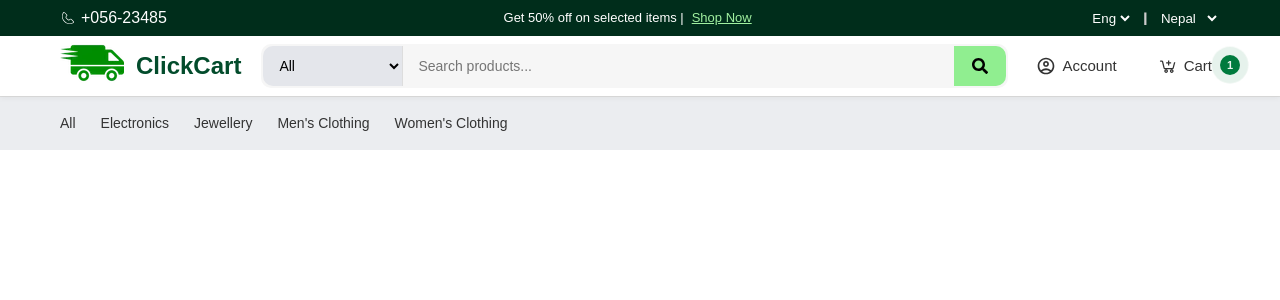
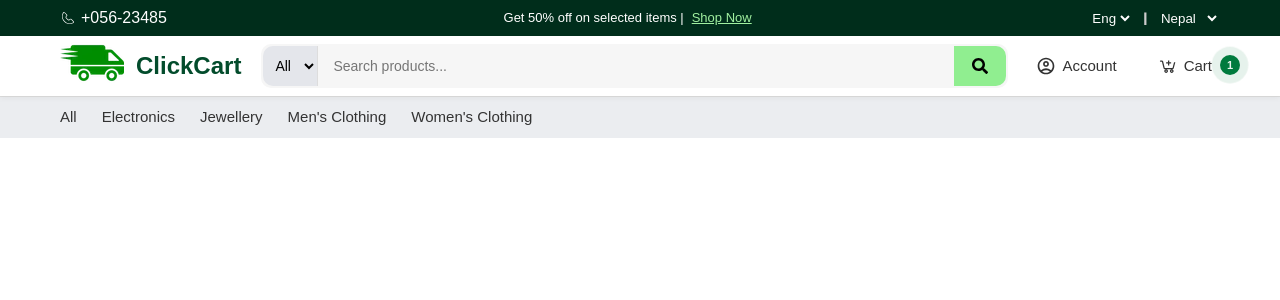
Before and after one commit to arbinsigdel12/Complete-ecommerce-using-Reactjs-, a React (Vite) app: page / in a window 1280 px wide. Shown: the top 300 px of the page. Built offline with nearby package versions, Linux system fonts and the light colour scheme.

Commit message:
update : overlay and select width

```diff
--- a/src/component/Navbar/Navbar.css
+++ b/src/component/Navbar/Navbar.css
@@ -24,6 +24,26 @@ body {
   background-color: var(--bg-color);
   color: var(--text-color);
   line-height: 1.5;
+}
+
+.navbar-wrapper {
+  position: relative;
+}
+
+/* --------- Search Overlay --------- */
+.search-overlay {
+  position: fixed;
+  top: 0;
+  left: 0;
+  width: 100%;
+  height: 100%;
+  background-color: rgba(0, 0, 0, 0.5);
+  z-index: 10;
+  display: none;
+}
+
+.search-overlay.visible {
+  display: block;
 }
 
 /* --------- Top Green Bar --------- */
@@ -126,7 +146,6 @@ body {
   align-items: center;
   background: var(--muted-bg);
   border-radius: 10px;
-  max-width: 100%;
   height: 44px;
   border: 2px solid transparent;
   margin: 0 20px;
@@ -158,17 +177,16 @@ body {
 }
 
 .search-section select {
-  flex-shrink: 0;
-  max-width: 140px;
   border: none;
   background: #e4e6eb;
-  padding: 8px 12px;
+  padding-left: 8px;
   height: 100%;
   border-right: 1px solid var(--divider-color);
   border-radius: 10px 0 0 10px;
   font-size: 14px;
   outline: none;
   cursor: pointer;
+  transition: width 0.2s ease;
 }
 
 .search-section input {
@@ -283,7 +301,7 @@ body {
 /* --------- Category Bar --------- */
 .category-bar {
   background: #ebedf0;
-  padding: 12px 60px;
+  padding: 5px 60px;
   border-top: 1px solid var(--divider-color);
 }
 
@@ -295,7 +313,7 @@ body {
 }
 
 .category-bar li {
-  font-size: 14px;
+  font-size: 15px;
   font-weight: 500;
   color: var(--text-color);
   cursor: pointer;
--- a/src/component/Navbar/Navbar.tsx
+++ b/src/component/Navbar/Navbar.tsx
@@ -1,4 +1,4 @@
-import React, { useState } from "react";
+import React, { useState, useRef, useEffect } from "react";
 import "./Navbar.css";
 import van from "../../assets/Images/van.webp";
 import { FaSearch } from "react-icons/fa";
@@ -8,6 +8,7 @@ import { CiPhone } from "react-icons/ci";
 
 const Navbar: React.FC = () => {
   const [isSearchFocused, setIsSearchFocused] = useState(false);
+  const selectRef = useRef<HTMLSelectElement>(null);
 
   const handleSearchFocus = () => {
     setIsSearchFocused(true);
@@ -17,8 +18,40 @@ const Navbar: React.FC = () => {
     setTimeout(() => setIsSearchFocused(false), 200);
   };
 
+  const handleOverlayClick = () => {
+    setIsSearchFocused(false);
+  };
+
+  // Update select width based on selected option
+  useEffect(() => {
+    const select = selectRef.current;
+    if (!select) return;
+
+    const updateSelectWidth = () => {
+      const option = select.options[select.selectedIndex];
+      const temp = document.createElement("select");
+      const tempOption = document.createElement("option");
+      tempOption.textContent = option.text;
+      temp.appendChild(tempOption);
+      document.body.appendChild(temp);
+      select.style.width = `${temp.scrollWidth + 20}px`;
+      document.body.removeChild(temp);
+    };
+
+    updateSelectWidth();
+    select.addEventListener("change", updateSelectWidth);
+
+    return () => select.removeEventListener("change", updateSelectWidth);
+  }, []);
+
   return (
     <>
+      {/* Search Overlay */}
+      <div
+        className={`search-overlay ${isSearchFocused ? "visible" : ""}`}
+        onClick={handleOverlayClick}
+      />
+
       {/* Top Green Info Bar */}
       <div className="top-bar">
         <div className="top-left">
@@ -55,7 +88,7 @@ const Navbar: React.FC = () => {
         </div>
 
         <div className="search-section">
-          <select>
+          <select ref={selectRef}>
             <option>All</option>
             <option>Electronics</option>
             <option>Jewellery</option>
```
